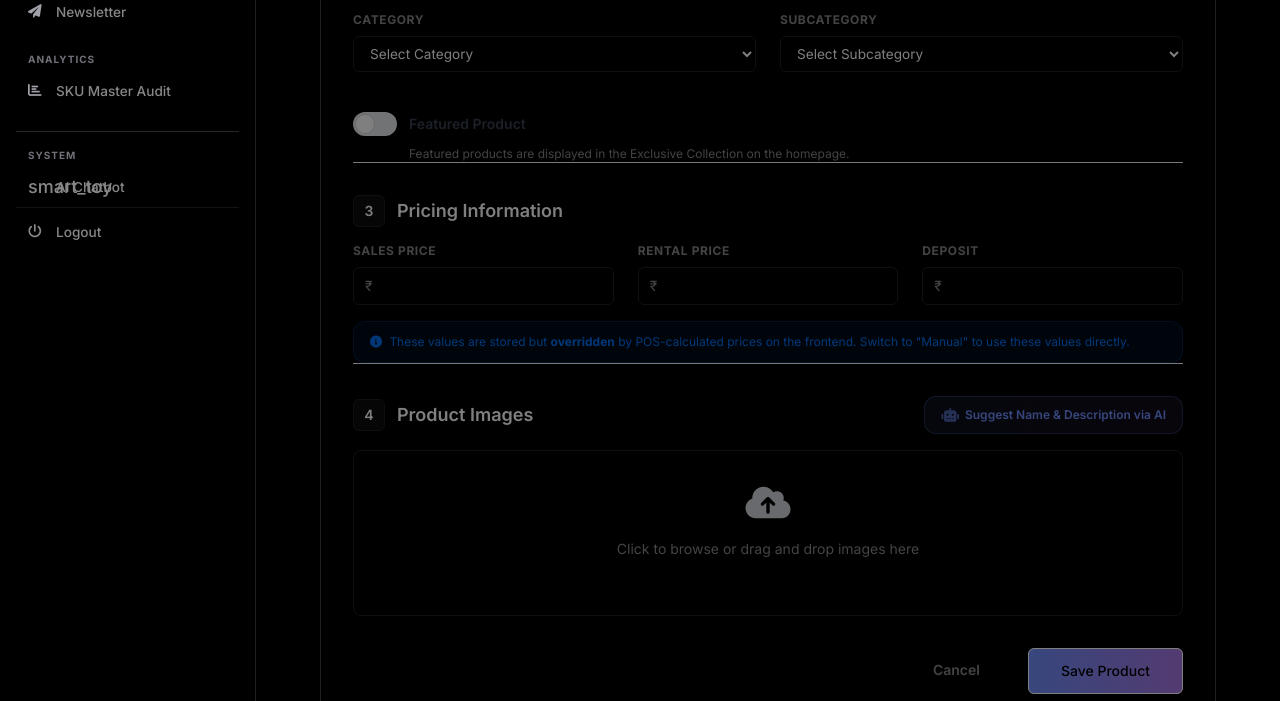
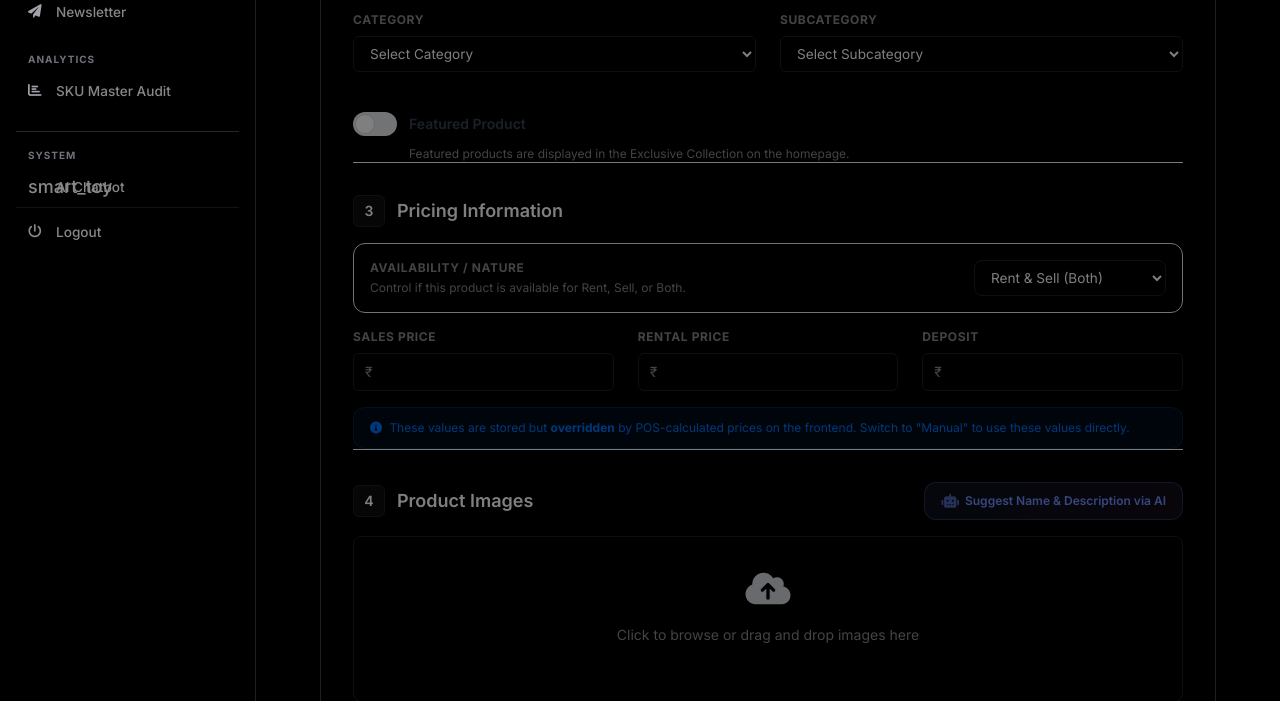
Before and after one commit to vishwaaniruddh/srishringarradmin, a PHP site: the page made by Views/products/add.php in a window 1280 px wide. Shown: the part 755-1456 px from the top of the page. Run offline with PHP 8.4, Linux system fonts and the light colour scheme; the template is opened without the code that fills it: most values are stand-ins (such as "Sample title", 1, 10 or a date in 2020); data that the repository does not hold is empty; some libraries are stand-ins or nearby versions.

Commit message:
added rent or sell or both

```diff
--- a/Views/products/add.php
+++ b/Views/products/add.php
@@ -153,6 +153,24 @@
                                         <span class="w-8 h-8 bg-primary/10 text-primary rounded-full flex items-center justify-center mr-3 text-sm">3</span>
                                         Pricing Information
                                     </h3>
+
+                                    <!-- Product Availability -->
+                                    <div class="bg-gray-50 rounded-xl p-4 border border-gray-200">
+                                        <div class="flex items-center justify-between">
+                                            <div>
+                                                <label class="block text-xs font-bold text-gray-500 uppercase tracking-wider mb-1">Availability / Nature</label>
+                                                <p class="text-xs text-gray-400">Control if this product is available for Rent, Sell, or Both.</p>
+                                            </div>
+                                            <div class="w-48">
+                                                <select name="availability" class="w-full bg-white border border-gray-200 rounded-xl p-2.5 text-sm focus:ring-primary focus:border-primary">
+                                                    <option value="both">Rent & Sell (Both)</option>
+                                                    <option value="rent">Rent Only</option>
+                                                    <option value="sell">Sell Only</option>
+                                                </select>
+                                            </div>
+                                        </div>
+                                    </div>
+
                                     <div class="grid grid-cols-1 md:grid-cols-3 gap-6" id="pricing_fields">
                                         <div>
                                             <label class="block text-xs font-bold text-gray-500 uppercase tracking-wider mb-2">Sales Price</label>
--- a/Views/products/index.php
+++ b/Views/products/index.php
@@ -88,6 +88,8 @@
                                         <th class="px-6 py-4 text-xs font-semibold text-zinc-500 uppercase tracking-wider">Category</th>
                                         <th class="px-6 py-4 text-xs font-semibold text-zinc-500 uppercase tracking-wider">Inventory</th>
                                         <th class="px-6 py-4 text-xs font-semibold text-zinc-500 uppercase tracking-wider">Pricing</th>
+                                        <th class="px-6 py-4 text-xs font-semibold text-zinc-500 uppercase tracking-wider text-center">Source</th>
+                                        <th class="px-6 py-4 text-xs font-semibold text-zinc-500 uppercase tracking-wider text-center">Availability</th>
                                         <th class="px-6 py-4 text-xs font-semibold text-zinc-500 uppercase tracking-wider">Bookings</th>
                                         <th class="px-6 py-4 text-xs font-semibold text-zinc-500 uppercase tracking-wider text-center">Featured</th>
                                         <th class="px-6 py-4 text-xs font-semibold text-zinc-500 uppercase tracking-wider text-right">Actions</th>
@@ -95,7 +97,7 @@
                                 </thead>
                                 <tbody id="products-body" class="divide-y divide-zinc-800/40">
                                     <tr>
-                                        <td colspan="8" class="px-6 py-10 text-center text-gray-500">
+                                        <td colspan="11" class="px-6 py-10 text-center text-gray-500">
                                             <div class="flex flex-col items-center">
                                                 <i class="fas fa-spinner fa-spin text-3xl text-primary mb-4"></i>
                                                 <p>Loading products...</p>
@@ -135,7 +137,7 @@
 
         tbody.innerHTML = `
             <tr>
-                <td colspan="8" class="px-6 py-10 text-center text-gray-500">
+                <td colspan="11" class="px-6 py-10 text-center text-gray-500">
                     <div class="flex flex-col items-center">
                         <i class="fas fa-spinner fa-spin text-3xl text-primary mb-4"></i>
                         <p>Loading products...</p>
@@ -151,7 +153,7 @@
             if (!data.products || data.products.length === 0) {
                 tbody.innerHTML = `
                     <tr>
-                        <td colspan="8" class="px-6 py-10 text-center text-gray-500">
+                        <td colspan="11" class="px-6 py-10 text-center text-gray-500">
                             <div class="flex flex-col items-center">
                                 <i class="fas fa-box-open text-3xl mb-4 opacity-20"></i>
                                 <p>No products found matching your criteria.</p>
@@ -208,17 +210,24 @@
                         <td class="px-6 py-4 text-xs text-zinc-400 font-medium">${(p.details.category_name || 'N/A').toLowerCase().replace(/\b\w/g, l => l.toUpperCase())}</td>
                         <td class="px-6 py-4">${qtyText}</td>
                         <td class="px-6 py-4">
-                            <div class="flex items-center gap-2 mb-1.5">
-                                <label class="relative inline-flex items-center cursor-pointer">
-                                    <input type="checkbox" class="sr-only peer" ${p.details.price_source === 'manual' ? 'checked' : ''} onchange="togglePriceSourceRow(${p.id}, '${p.type}', this.checked ? 'manual' : 'pos')">
-                                    <div class="w-8 h-4 bg-zinc-800 rounded-full peer peer-focus:ring-0 peer-checked:after:translate-x-full after:content-[''] after:absolute after:top-[2px] after:left-[2px] after:bg-white after:border-zinc-600 after:border after:rounded-full after:h-3 after:w-3 after:transition-all peer-checked:bg-amber-500"></div>
-                                </label>
-                                <span class="text-[9px] font-bold uppercase tracking-wider ${p.details.price_source === 'manual' ? 'text-amber-500' : 'text-zinc-500'}">
-                                    ${p.details.price_source === 'manual' ? 'Manual' : 'POS'}
-                                </span>
-                            </div>
                             <div class="text-xs font-bold text-white">Rent: ₹${rentPrice.toLocaleString('en-IN', {minimumFractionDigits: 0})}</div>
                             <div class="text-[10px] text-zinc-500 mt-0.5">Sale: ₹${salePrice.toLocaleString('en-IN', {minimumFractionDigits: 0})}</div>
+                        </td>
+                        <td class="px-6 py-4 text-center">
+                            <label class="relative inline-flex items-center cursor-pointer">
+                                <input type="checkbox" class="sr-only peer" ${p.details.price_source === 'manual' ? 'checked' : ''} onchange="togglePriceSourceRow(${p.id}, '${p.type}', this.checked ? 'manual' : 'pos')">
+                                <div class="w-8 h-4 bg-zinc-800 rounded-full peer peer-focus:ring-0 peer-checked:after:translate-x-full after:content-[''] after:absolute after:top-[2px] after:left-[2px] after:bg-white after:border-zinc-600 after:border after:rounded-full after:h-3 after:w-3 after:transition-all peer-checked:bg-amber-500"></div>
+                            </label>
+                            <div class="text-[9px] font-bold uppercase tracking-wider ${p.details.price_source === 'manual' ? 'text-amber-500' : 'text-zinc-500'} mt-1">
+                                ${p.details.price_source === 'manual' ? 'Manual' : 'POS'}
+                            </div>
+                        </td>
+                        <td class="px-6 py-4 text-center">
+                            <select onchange="toggleAvailabilityRow(${p.id}, '${p.type}', this.value)" class="bg-zinc-900 border border-zinc-800 text-white text-xs rounded-lg block w-24 py-1.5 px-2 cursor-pointer focus:ring-1 focus:ring-primary focus:border-primary mx-auto">
+                                <option value="both" ${p.details.availability === 'both' ? 'selected' : ''}>Both</option>
+                                <option value="rent" ${p.details.availability === 'rent' ? 'selected' : ''}>Rent</option>
+                                <option value="sell" ${p.details.availability === 'sell' ? 'selected' : ''}>Sell</option>
+                            </select>
                         </td>
                         <td class="px-6 py-4">${bookingText}</td>
                         <td class="px-6 py-4 text-center">
@@ -364,6 +373,25 @@
         }
     }
 
+    async function toggleAvailabilityRow(id, type, availability) {
+        try {
+            const response = await fetch('index.php?controller=api&action=toggleAvailability', {
+                method: 'POST',
+                headers: { 'Content-Type': 'application/json' },
+                body: JSON.stringify({ id, type, availability })
+            });
+            const data = await response.json();
+            if (data.success) {
+                loadProducts(currentPage);
+            } else {
+                alert(data.error || 'Failed to update availability status');
+            }
+        } catch (error) {
+            console.error('Error toggling availability:', error);
+            alert('Something went wrong. Please try again.');
+        }
+    }
+
     document.getElementById('featuredFilter').addEventListener('change', () => loadProducts(1));
     </script>
 </body>
```
Also changed, not shown: Controllers/ApiController.php (+24 -0 lines), Models/ProductModel.php (+35 -16 lines), Views/products/edit.php (+17 -0 lines).
